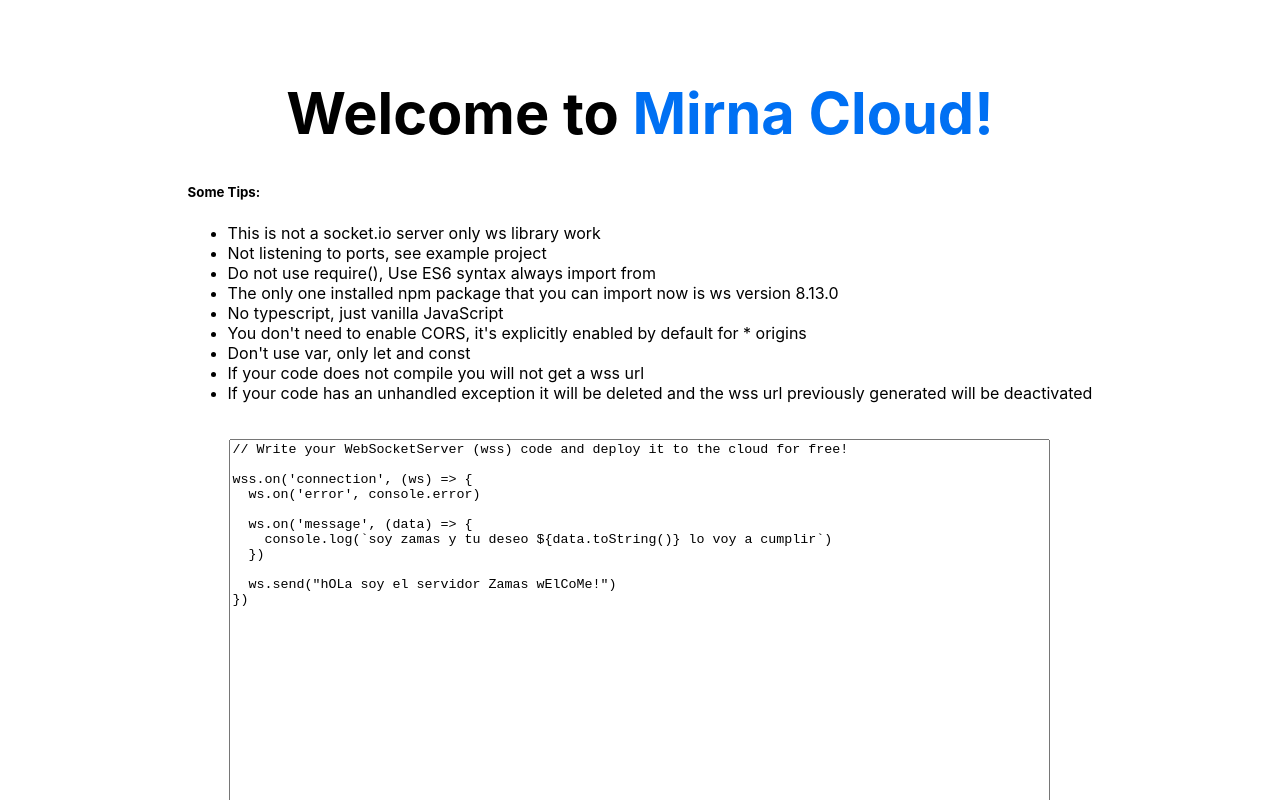
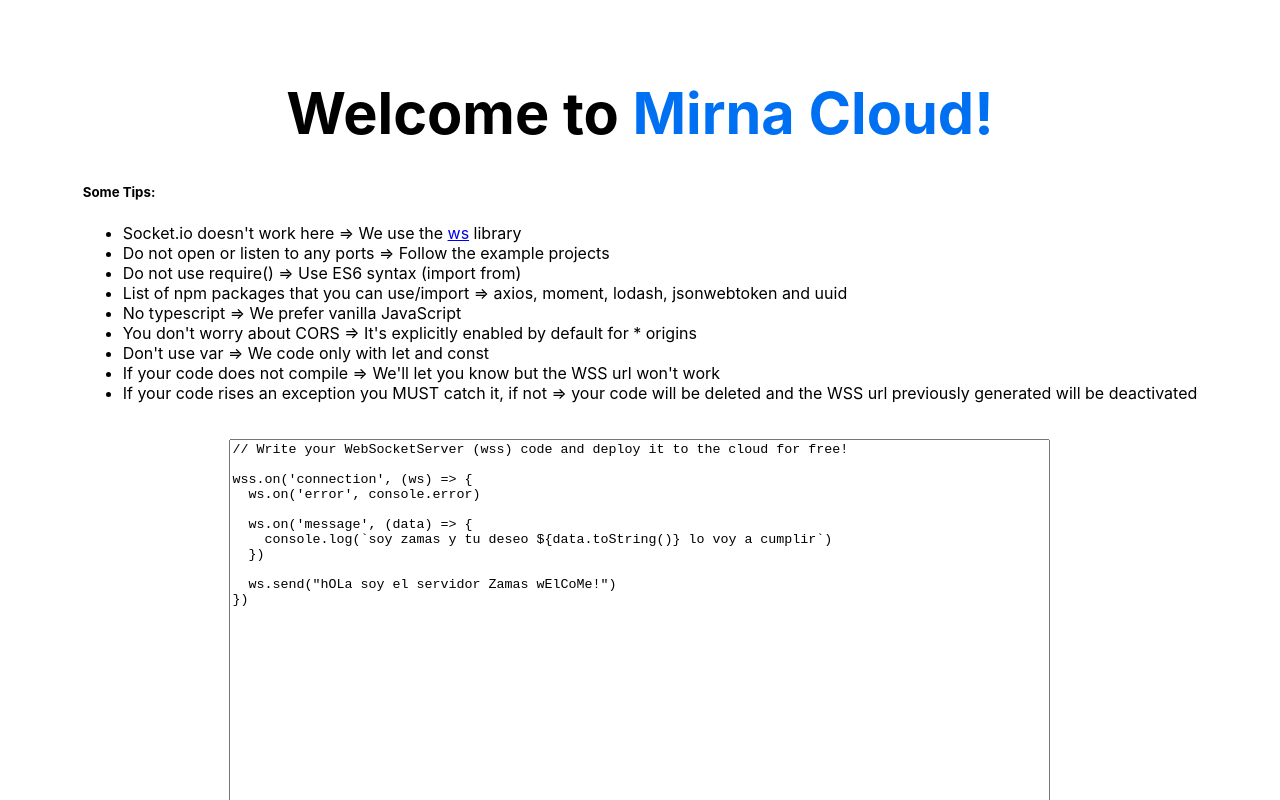
Before and after one commit to marcodali/mirna-fe, a Next.js app: page / in a window 1280 px wide. Shown: the top 800 px of the page. Built offline with nearby package versions, Linux system fonts and the light colour scheme; no server answers.

Commit message:
more clear instructions

```diff
--- a/components/Instructions.js
+++ b/components/Instructions.js
@@ -3,15 +3,15 @@
         <div className="note">
             <h5>Some Tips:</h5>
             <ul>
-                <li>This is not a socket.io  server only ws library work</li>
-                <li>Not listening to ports, see example project</li>
-                <li>Do not use require(), Use ES6 syntax always import from</li>
-                <li>The only one installed npm package that you can import now is ws version 8.13.0</li>
-                <li>No typescript, just vanilla JavaScript</li>
-                <li>You don't need to enable CORS, it's explicitly enabled by default for * origins</li>
-                <li>Don't use var, only let and const</li>
-                <li>If your code does not compile you will not get a wss url</li>
-                <li>If your code has an unhandled exception it will be deleted and the wss url previously generated will be deactivated</li>
+                <li>Socket.io doesn't work here =&gt; We use the <a href="https://www.npmjs.com/package/ws" target="_blank">ws</a> library</li>
+                <li>Do not open or listen to any ports =&gt; Follow the example projects</li>
+                <li>Do not use require() =&gt; Use ES6 syntax (import from)</li>
+                <li>List of npm packages that you can use/import =&gt; axios, moment, lodash, jsonwebtoken and uuid</li>
+                <li>No typescript =&gt; We prefer vanilla JavaScript</li>
+                <li>You don't worry about CORS =&gt; It's explicitly enabled by default for * origins</li>
+                <li>Don't use var =&gt; We code only with let and const</li>
+                <li>If your code does not compile =&gt; We'll let you know but the WSS url won't work</li>
+                <li>If your code rises an exception you MUST catch it, if not =&gt; your code will be deleted and the WSS url previously generated will be deactivated</li>
             </ul>
         </div>
     )
```
